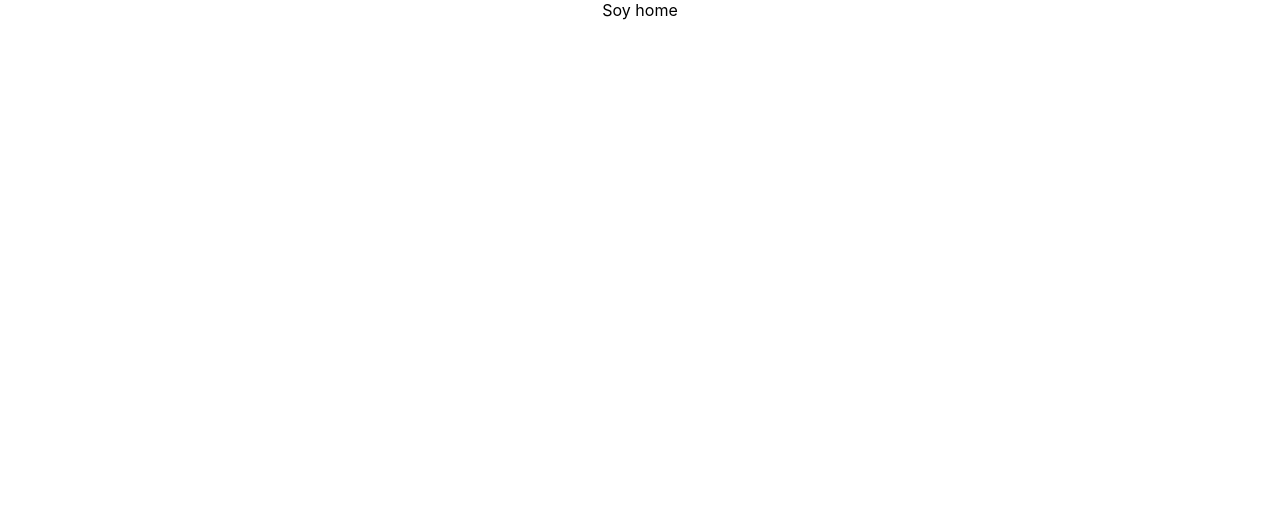
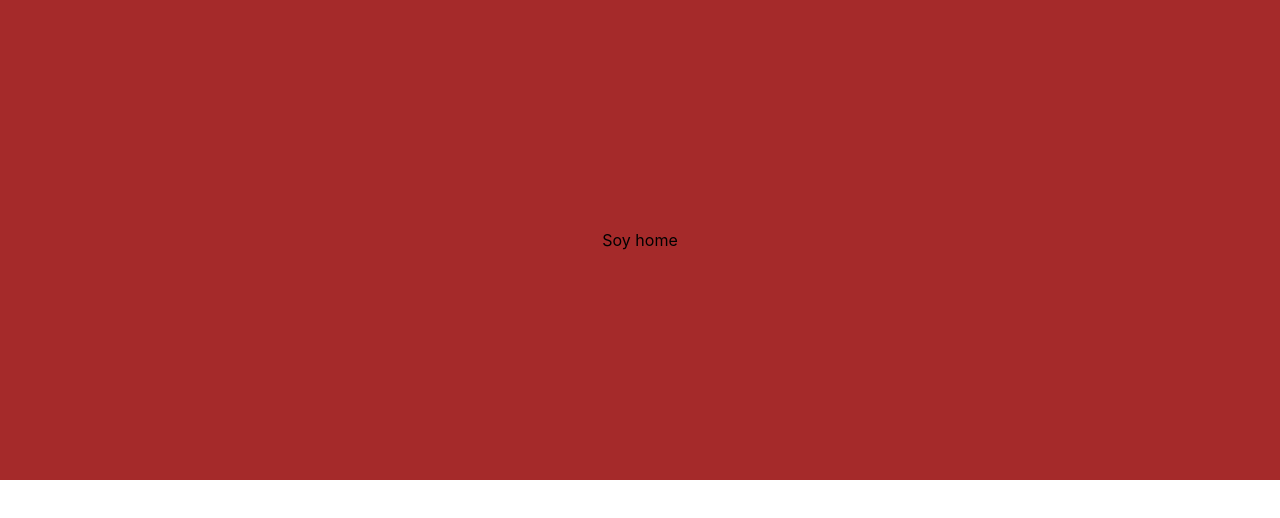
Before and after one commit to gmluqa/fsd-07-11-2022, a React (Create React App) app in the folder videoclub/: page / in a window 1280 px wide. Shown: the top 518 px of the page. Built offline with nearby package versions, Linux system fonts and the light colour scheme.

Commit message:
css'd the component

```diff
--- a/videoclub/src/containters/Home/Home.css
+++ b/videoclub/src/containters/Home/Home.css
@@ -0,0 +1,11 @@
+.homeDesign {
+  height: 60vh;
+  width: 100vw;
+
+  display: flex;
+  flex-direction: column;
+  justify-content: center;
+  align-items: center;
+
+  background-color: brown;
+}
--- a/videoclub/src/containters/Home/Home.jsx
+++ b/videoclub/src/containters/Home/Home.jsx
@@ -1,7 +1,8 @@
 import React from "react";
+import "./Home.css";
 
 const Home = () => {
-  return <div>Soy home</div>;
+  return <div className="homeDesign">Soy home</div>;
 };
 
 export default Home;
```
